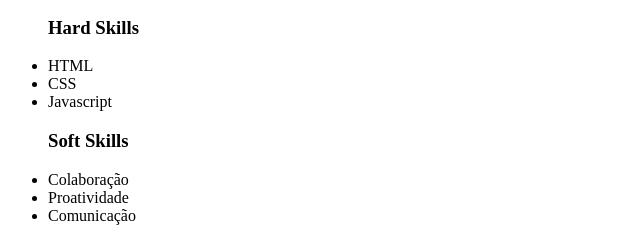
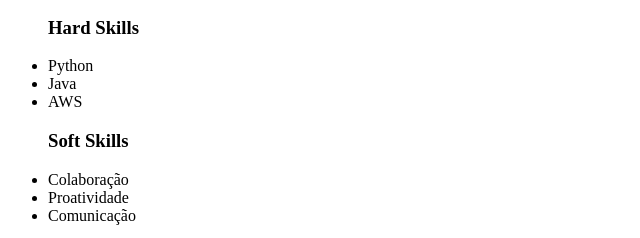
Before and after one commit to fasouzarj/fasouzarj.github.io, a plain HTML site: page index.html in a window 1280 px wide. Shown: the part 146-384 px from the top of the page, 0-640 px from the left. Drawn offline with Linux system fonts and the light colour scheme.

Commit message:
update skills

```diff
--- a/index.html
+++ b/index.html
@@ -14,9 +14,9 @@
     </header>
     <nav>
       <ul><h3>Hard Skills</h3>
-        <li>HTML</li>
-        <li>CSS</li>
-        <li>Javascript</li>
+        <li>Python</li>
+        <li>Java</li>
+        <li>AWS</li>
       </ul>
       <ul><h3>Soft Skills</h3>
         <li>Colaboração</li>
```
